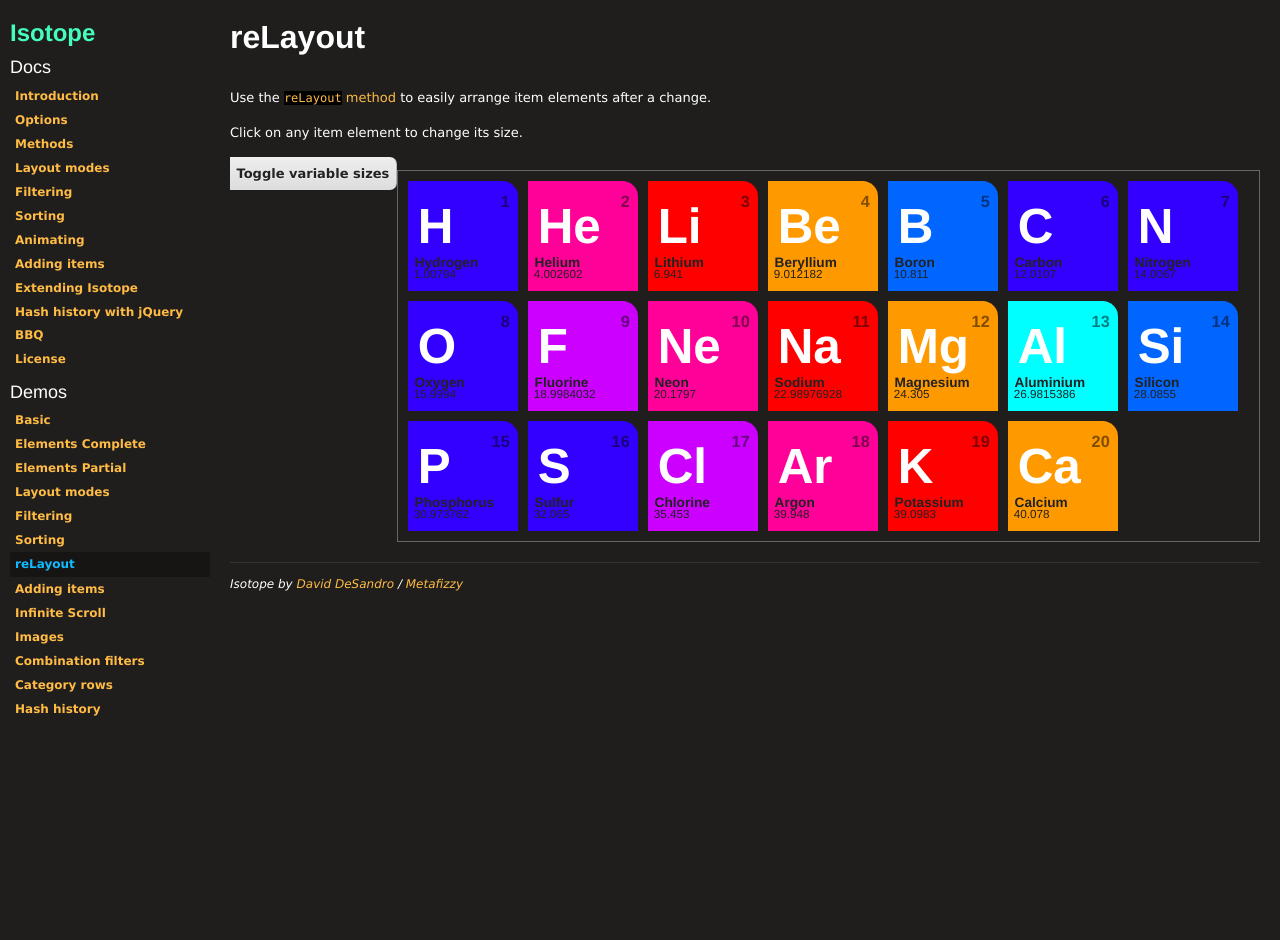
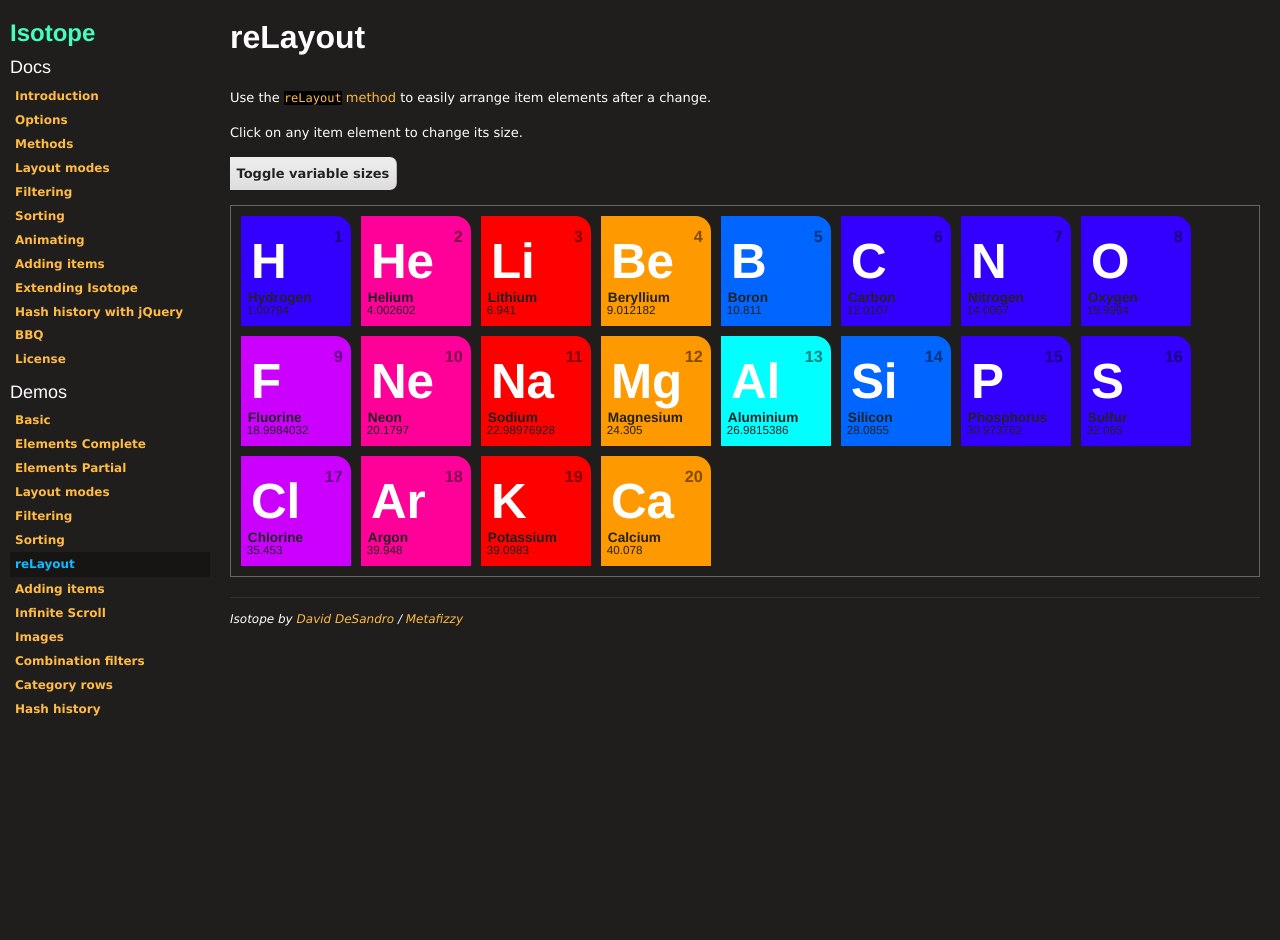
Before and after one commit to metafizzy/isotope, a Jekyll site: the page built from _posts/demos/2010-12-31-relayout.html, in a window 1280 px wide. Built offline with Jekyll 4.4.1, drawn with Linux system fonts in a browser that asks for light colours.

Commit message:
demos : relayout : add clearfix; use .click()

```diff
--- a/_posts/demos/2010-12-31-relayout.html
+++ b/_posts/demos/2010-12-31-relayout.html
@@ -11,7 +11,7 @@ related: methods
   </section>
 
   <section id="options">
-    <ul>
+    <ul class="clearfix">
       <li id="toggle-sizes"><a href="#toggle-sizes">Toggle variable sizes</a></li>
     </ul>
   </section>
```
Also changed, not shown: other parts of _posts/demos/2010-12-31-relayout.html (+1 -1 lines).
